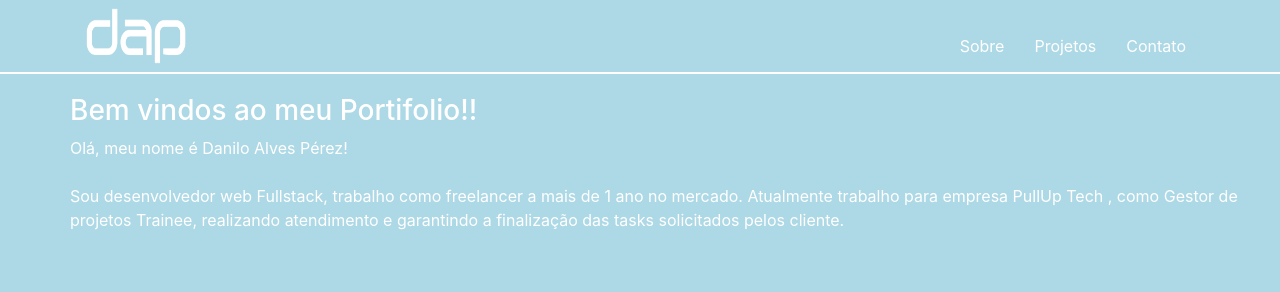
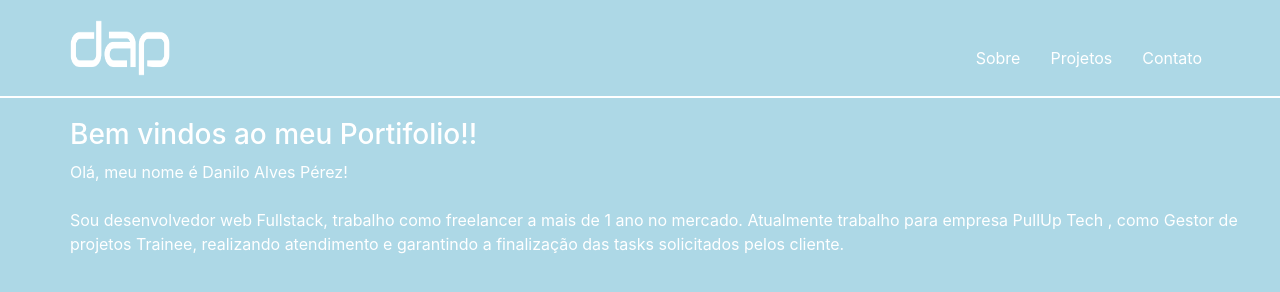
Before and after one commit to dap4ever/portifolio, a website: page index.html in a window 1280 px wide. Drawn offline with nearby package versions, Linux system fonts and the light colour scheme.

Commit message:
correção border nav

```diff
--- a/assets/scss/style.scss
+++ b/assets/scss/style.scss
@@ -5,7 +5,11 @@ $azul: #00f7ff;
 $branco:#fff;
 
 * {
+    padding: 0;
+    margin: 0%;
+    text-decoration: none;
     box-sizing: content-box;
+    outline: none;
     color: $branco;
 }
 
@@ -22,13 +26,14 @@ a {
 
 body {
     background-color: $azulclaro;
+    transition: background 1s;
     color: $branco;
 
     header {
         border-bottom: 2px solid $branco;
 
-        nav {
-            display: flex;
+        .nav {
+
             padding: 20px 0;
 
 
--- a/index.html
+++ b/index.html
@@ -18,7 +18,7 @@
   <body>
     <header>
       <div class="container">
-        <nav class="navbar navbar-expand-lg navbar-light ">
+        <nav class="navbar navbar-expand-lg navbar-light nav">
           <button class="navbar-toggler" type="button" data-toggle="collapse" data-target="#navbarTogglerDemo03" aria-controls="navbarTogglerDemo03" aria-expanded="false" aria-label="Toggle navigation">
             <span class="navbar-toggler-icon"></span>
           </button>
@@ -35,7 +35,11 @@
                 <li class="nav-item active"><a  href="">Contato</a></li>
               </ul>
             </ul>
+            <div class="button">
+              <div class="ball">
 
+              </div>
+            </div>
           </div>
         </nav>
 
```
Also changed, not shown: assets/css/style.min.css.
